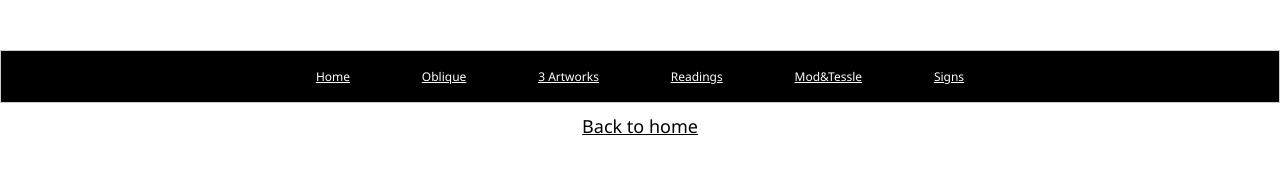
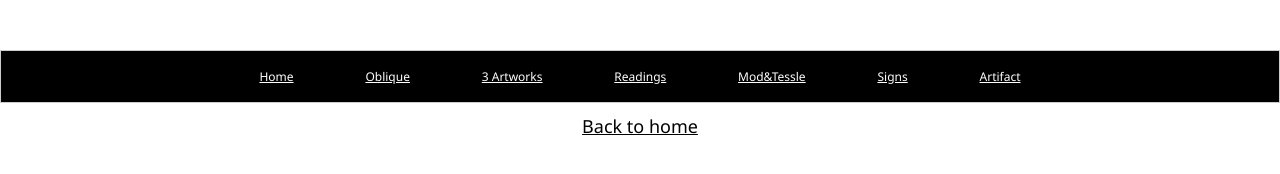
Before and after one commit to YingHongYuan/Art103, a plain HTML site: page html/Artworks.html in a window 1280 px wide. Drawn offline with nearby package versions, Linux system fonts and the light colour scheme; files that its build step writes are made by us from their sources.

Commit message:
Artifact

```diff
--- a/Artworks.html
+++ b/html/Artworks.html
@@ -16,6 +16,7 @@
   <button class="w3-button w3-small"><div class="w3-bar-item"><a href="Readings.html">Readings</a></div></button>
   <button class="w3-button w3-small"><div class="w3-bar-item"><a href="Mod&Tessle.html">Mod&Tessle</a></div></button>
   <button class="w3-button w3-small"><div class="w3-bar-item"><a href="Blocks.html">Signs</a></div></button>
+  <button class="w3-button w3-small"><div class="w3-bar-item"><a href="Artifact.html">Artifact</a></div></button>
   </div>
   </h2>
 
```
Also changed, not shown: html/Blocks.html (renamed from Blocks.html, +1 -0 lines), html/Mod&Tessle.html (renamed from Mod&Tessle.html, +1 -0 lines), html/Oblique.html (renamed from Oblique.html, +1 -0 lines), html/Readings.html (renamed from Readings.html, +1 -0 lines), html/index.html (renamed from index.html, +1 -0 lines), html/Artifact.html (added), 1 other file.
